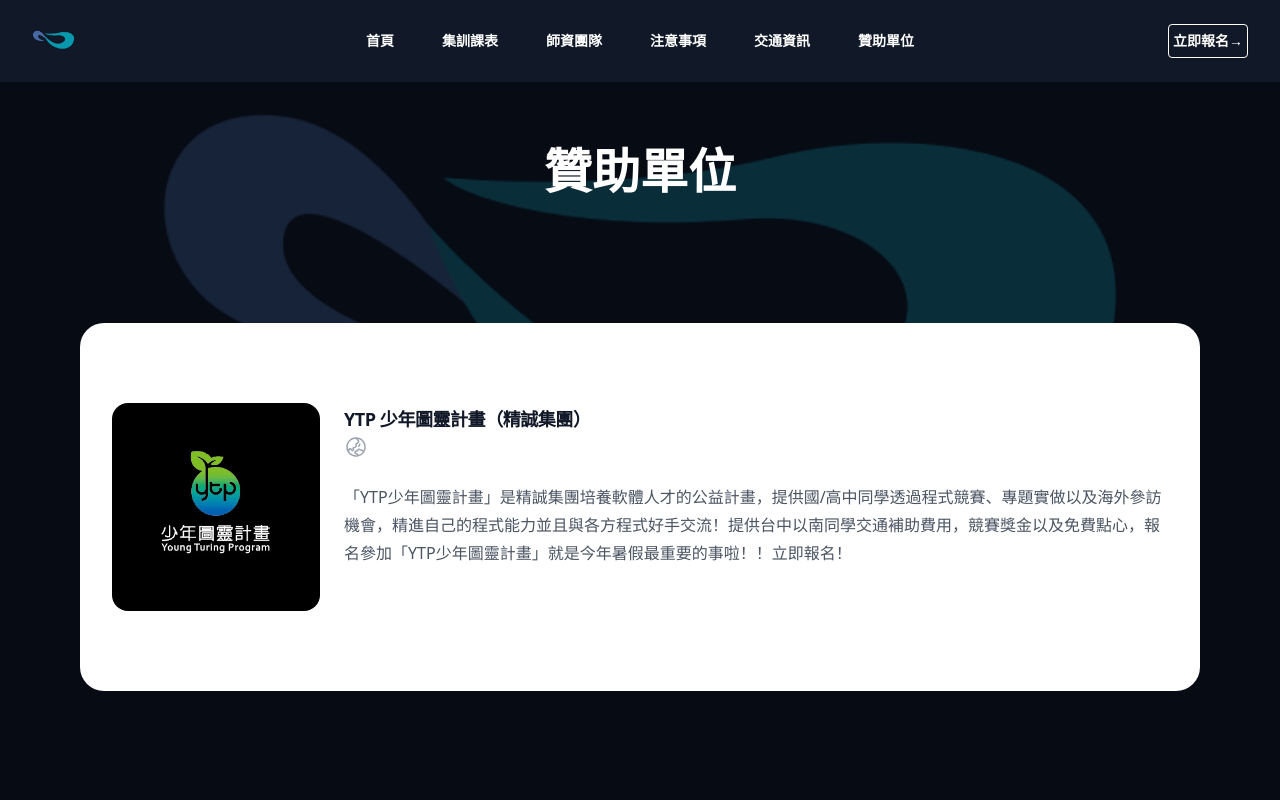
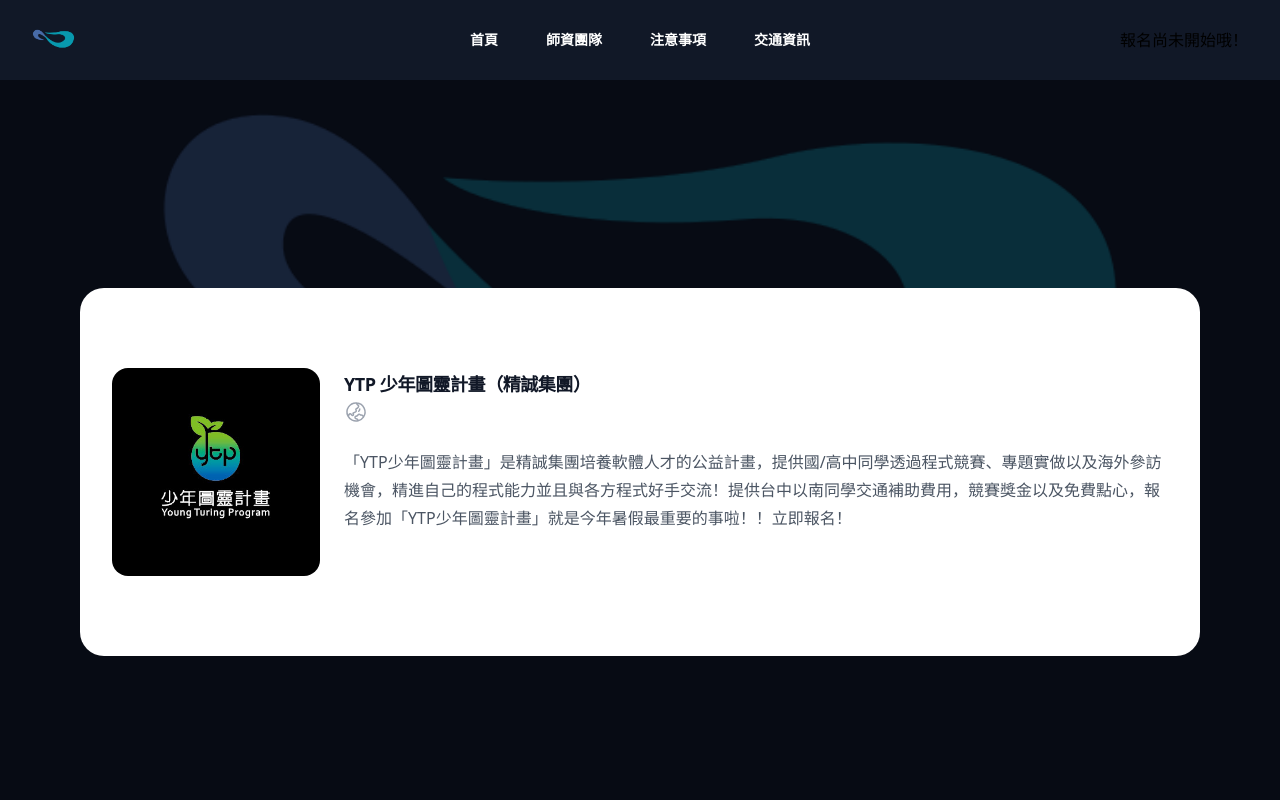
Before and after one commit to ioncamp-internal/web-ionc, a Next.js app: page /sponsers in a window 1280 px wide. Shown: the top 800 px of the page. Built offline with nearby package versions, Linux system fonts and the light colour scheme.

Commit message:
暫時隱藏課表、贊助商資訊

```diff
--- a/src/components/Header.jsx
+++ b/src/components/Header.jsx
@@ -9,11 +9,11 @@ import Head from "next/head";
 
 const navigation = [
     {name: '首頁', href: '/#'},
-    {name: '集訓課表', href: '/courses'},
+    // {name: '集訓課表', href: '/courses'},
     {name: '師資團隊', href: '/lecturers'},
     {name: '注意事項', href: '/notices'}, //notices
     {name: '交通資訊', href: '/travel'},
-    {name: '贊助單位', href: '/sponsers'},
+    // {name: '贊助單位', href: '/sponsers'},
 ]
 
 export default function Example() {
@@ -24,7 +24,7 @@ export default function Example() {
             <Head>
                 {/* favicon */}
                 <link rel="icon" href="/favicon.ico"/>
-                <title>2024 IONC清大暑期程式競賽集訓營</title>
+                <title>2025 IONC清大暑期程式競賽集訓營</title>
             </Head>
             <nav className="z-50 mx-auto flex max-w-7xl items-center justify-between p-6 lg:px-8" aria-label="Global">
                 <div className="flex lg:flex-1">
@@ -52,13 +52,13 @@ export default function Example() {
                     ))}
                 </div>
                 <div className="hidden lg:flex lg:flex-1 lg:justify-end">
-                    <Link href="https://forms.gle/xouF2KcsD4ukauGU8"
+                    報名尚未開始哦！
+                    {/* <Link href="https://forms.gle/xouF2KcsD4ukauGU8"
                           className="text-sm font-semibold leading-6 text-white border border-white rounded shadow p-1"
                           target={"_blank"}>
-                        {/* 報名尚未開始哦！ */}
                         立即報名
                         <span aria-hidden="true">&rarr;</span>
-                    </Link>
+                    </Link> */}
                 </div>
             </nav>
             <Dialog as="div" className="lg:hidden" open={mobileMenuOpen} onClose={setMobileMenuOpen}>
--- a/src/pages/sponsers/index.js
+++ b/src/pages/sponsers/index.js
@@ -55,9 +55,9 @@ export default function Home() {
             <main className="flex min-h-screen flex-col items-center px-4 py-10 md:p-20"
                   style={{backgroundColor: "#070B14"}}>
                 <Background/>
-                <div className="text-center z-10" style={{marginTop: "-15px"}}>
+                {/* <div className="text-center z-10" style={{marginTop: "-15px"}}>
                     <h1 className="text-5xl font-bold" style={{color: "#FFF"}}>贊助單位</h1>
-                </div>
+                </div> */}
                 <div className="z-50 flex flex-col items-center">
                     <div className="bg-white py-20 my-24 sm:my-32 rounded-3xl">
                         <div className="mx-auto max-w-7xl px-6 lg:px-8 gap-y-20">
```
